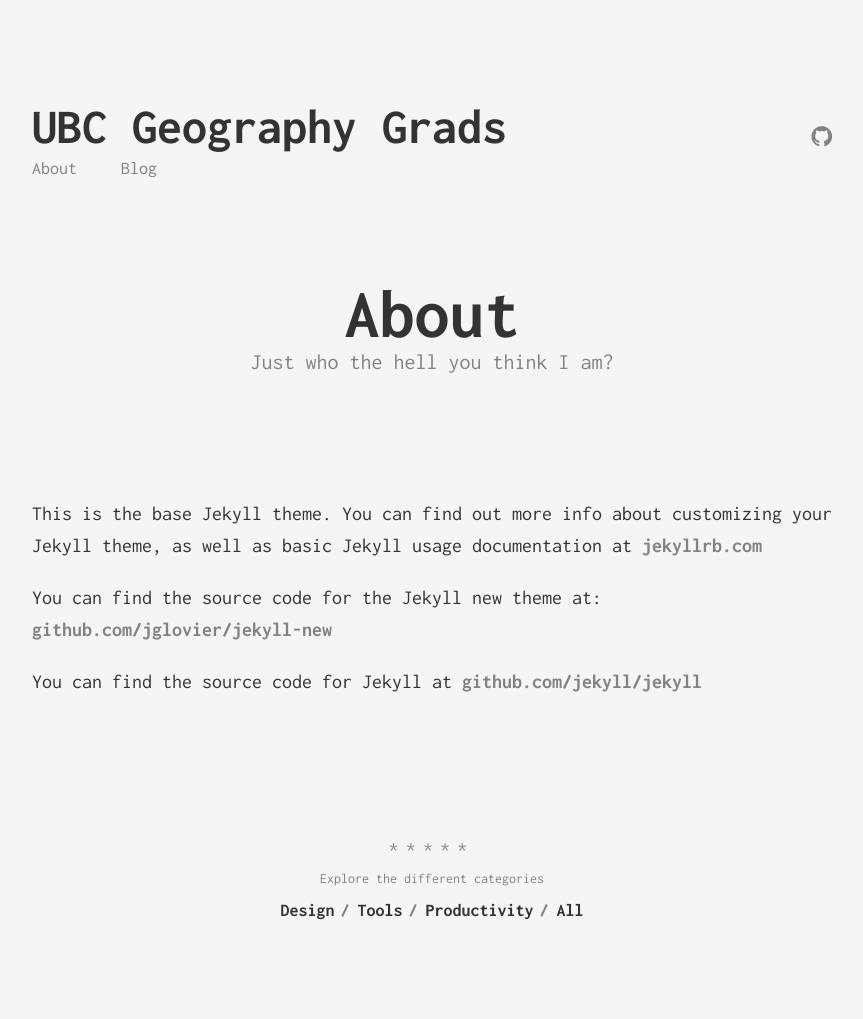
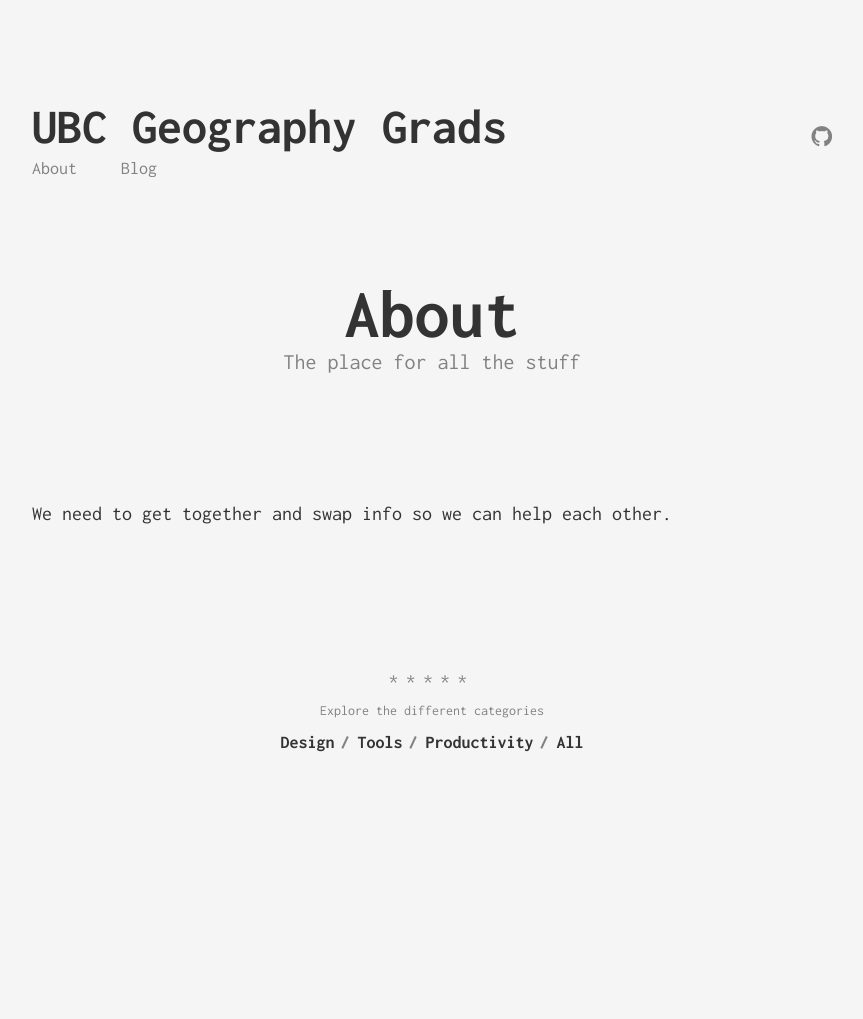
Before and after one commit to ubcgga/ubcgga.github.io, a Jekyll site: the page built from about.md, in a window 1280 px wide. Shown: the whole page, without its empty margins (208-1071 px from the left). Built offline with Jekyll 4.4.1, drawn with Linux system fonts in a browser that asks for light colours; after the commit the page ends 900 px from its top, so only the background shows below that.

Commit message:
changed about text

```diff
--- a/about.md
+++ b/about.md
@@ -1,12 +1,8 @@
 ---
 layout: page
 title: About
-subtitle: Just who the hell you think I am?
+subtitle: The place for all the stuff
 permalink: /about/
 ---
 
-This is the base Jekyll theme. You can find out more info about customizing your Jekyll theme, as well as basic Jekyll usage documentation at [jekyllrb.com](http://jekyllrb.com/)
-
-You can find the source code for the Jekyll new theme at: [github.com/jglovier/jekyll-new](https://github.com/jglovier/jekyll-new)
-
-You can find the source code for Jekyll at [github.com/jekyll/jekyll](https://github.com/jekyll/jekyll)
+We need to get together and swap info so we can help each other.
```
